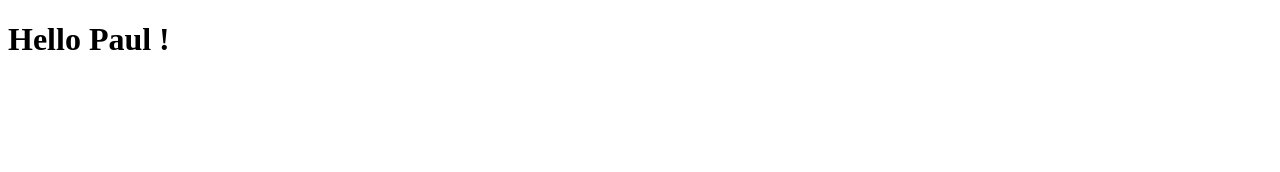
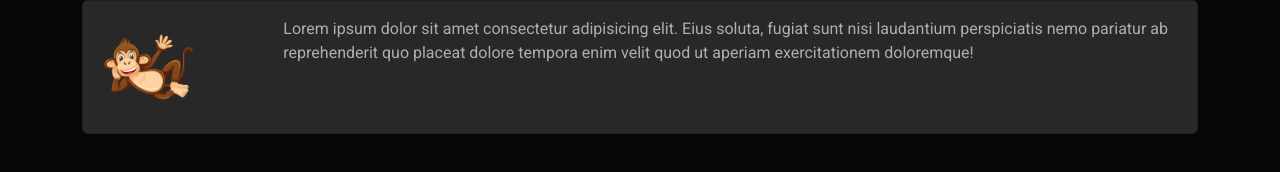
Before and after one commit to paulthomas2107/boga-chat, a plain HTML site: page index.html in a window 1280 px wide. Drawn offline with nearby package versions, Linux system fonts and the light colour scheme.

Commit message:
More....

```diff
--- a/index.html
+++ b/index.html
@@ -1,12 +1,37 @@
 <!DOCTYPE html>
 <html lang="en">
-<head>
-    <meta charset="UTF-8">
-    <meta http-equiv="X-UA-Compatible" content="IE=edge">
-    <meta name="viewport" content="width=device-width, initial-scale=1.0">
+  <head>
+    <meta charset="UTF-8" />
+    <meta http-equiv="X-UA-Compatible" content="IE=edge" />
+    <meta name="viewport" content="width=device-width, initial-scale=1.0" />
     <title>Boga Chat</title>
-</head>
-<body>
-    <h1>Hello Paul !</h1>
-</body>
+    <link rel="stylesheet" href="style.css" />
+    <link
+      href="https://bootswatch.com/5/cyborg/bootstrap.min.css"
+      rel="stylesheet"
+    />
+  </head>
+  <body>
+    <div class="container">
+      <ul class="list-unstyled">
+        <li class="card">
+          <div class="card-body">
+            <div class="row">
+              <div class="col-sm-2">
+                <img src="monkey3.png" width="100" height="100" />
+              </div>
+              <div class="col-sm-10">
+                <p>
+                  Lorem ipsum dolor sit amet consectetur adipisicing elit. Eius
+                  soluta, fugiat sunt nisi laudantium perspiciatis nemo pariatur
+                  ab reprehenderit quo placeat dolore tempora enim velit quod ut
+                  aperiam exercitationem doloremque!
+                </p>
+              </div>
+            </div>
+          </div>
+        </li>
+      </ul>
+    </div>
+  </body>
 </html>
```
Also changed, not shown: monkey3.png (added), style.css (added).
